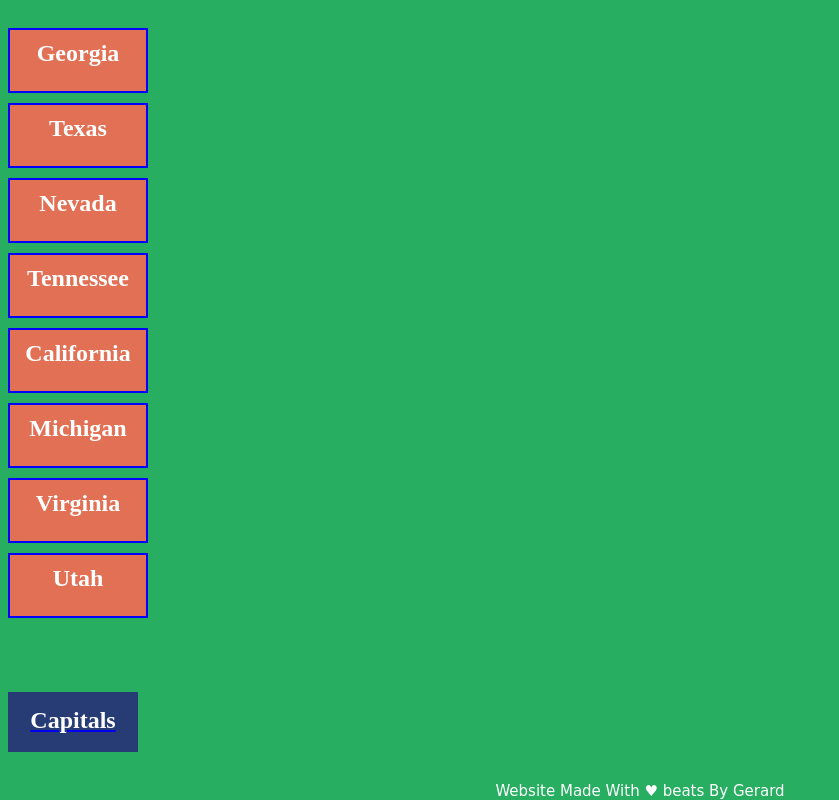
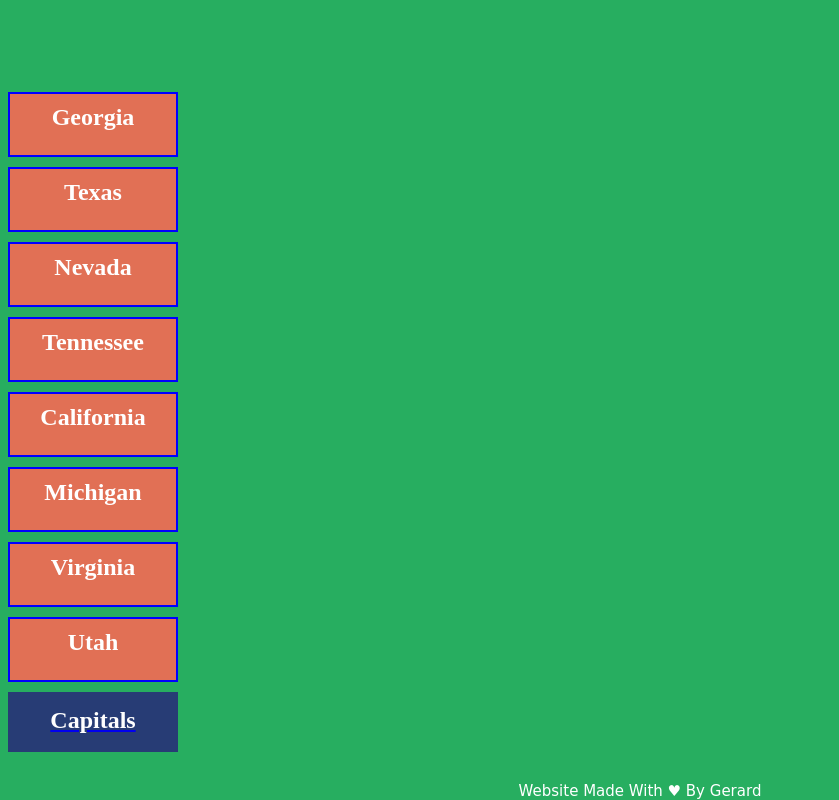
Before and after one commit to gerardinhoo/states-capitals, a plain HTML site: page index.html in a window 1280 px wide. Shown: the part 572-1372 px from the top of the page, without its empty margins (0-839 px from the left). Drawn offline with Linux system fonts and the light colour scheme.

Commit message:
Adjustede the width of the box

```diff
--- a/css/style.css
+++ b/css/style.css
@@ -7,7 +7,7 @@ h1 {
     background-color: #f39c12;
     color: #ffff;
     box-sizing: border-box;
-    width: 130px;
+    width: 140px;
     height: 80px;
     padding: 15px;
     border: 2px solid blue;
@@ -30,7 +30,7 @@ section {
 
 .container {
     box-sizing: border-box;
-    width: 130px;
+    width: 170px;
     height: 60px;
     padding: 15px;
     margin-top: 40%;
@@ -41,10 +41,10 @@ section {
 }
 .container2 {
     box-sizing: border-box;
-    width: 140px;
+    width: 170px;
     height: 65px;
     padding: 10px;
-    margin-top: 35%;
+    margin-top: 40%;
     border: 2px solid blue;
     text-align: center;
     color: #c0392b;
--- a/index.html
+++ b/index.html
@@ -24,7 +24,7 @@
                 <h2 class="container">Capitals</h2>
             </a>
             <footer>
-                <p>Website Made With &hearts; beats By Gerard</p>
+                <p>Website Made With &hearts; By Gerard</p>
             </footer>
         </section>
     </section>
```
